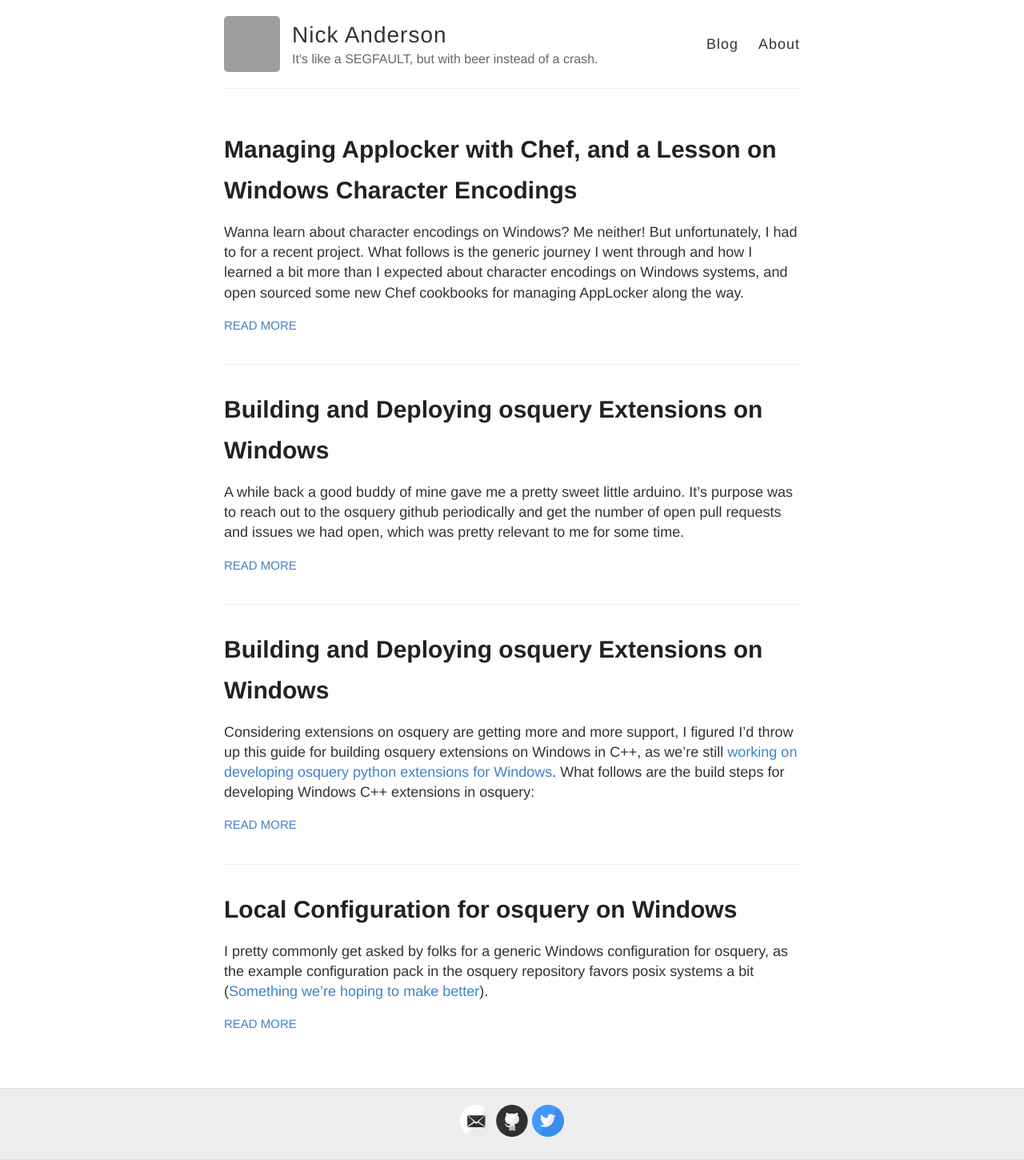
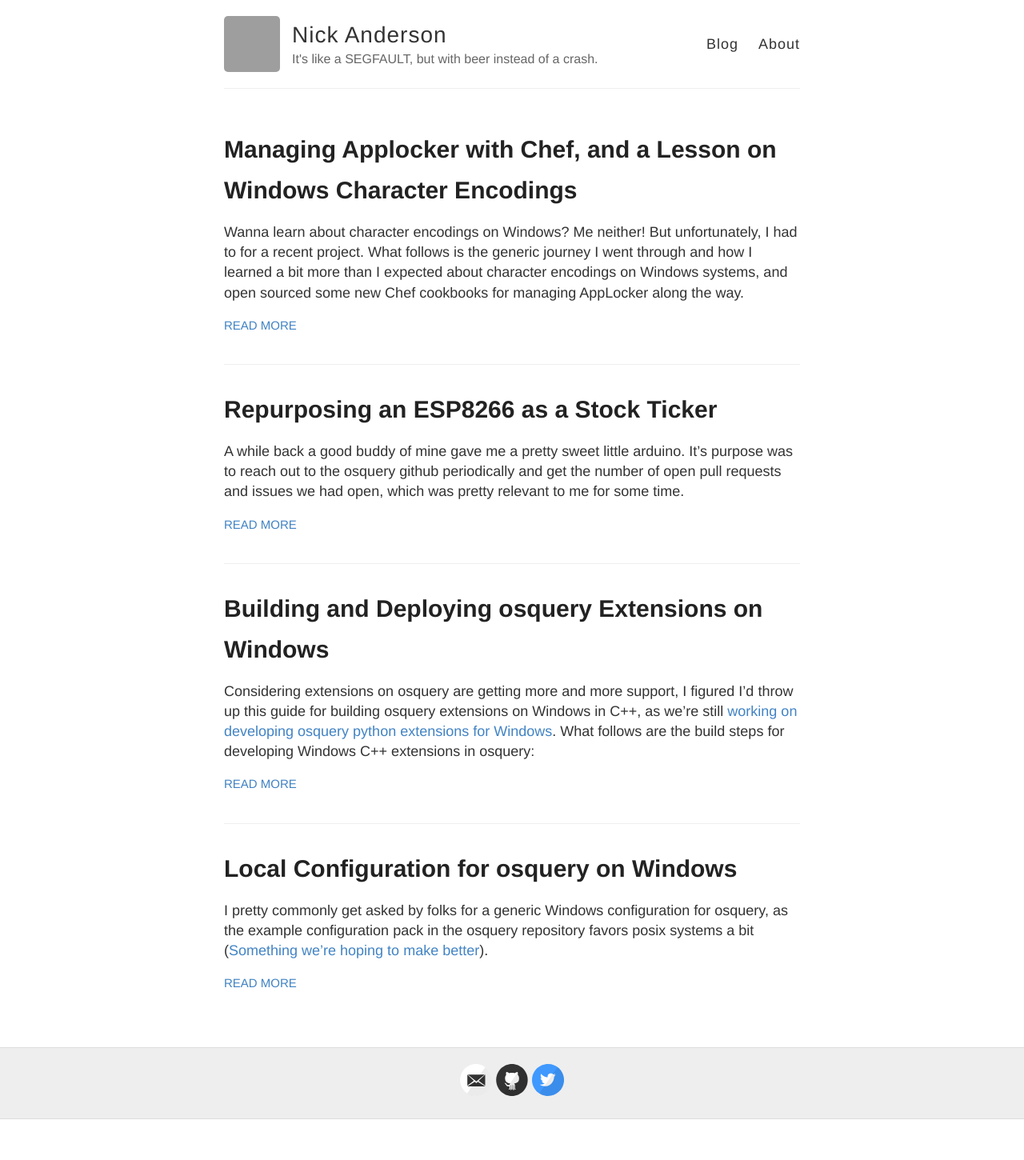
Before and after one commit to muffins/brewfault.io, a Jekyll site: the page built from index.html, in a window 1280 px wide. Shown: the whole page at 80% size. Built offline with Jekyll 4.4.1, drawn with Linux system fonts in a browser that asks for light colours; after the commit the page ends 1399 px from its top, so only the background shows below that; grey boxes are pictures that could not be loaded.

Commit message:
fix stock ticker title

```diff
--- a/_posts/2019-05-23-repurposing_an_esp8266_as_a_stock_ticker.md
+++ b/_posts/2019-05-23-repurposing_an_esp8266_as_a_stock_ticker.md
@@ -1,6 +1,6 @@
 ---
 layout: post
-title: Building and Deploying osquery Extensions on Windows
+title: Repurposing an ESP8266 as a Stock Ticker
 comments: true
 ---
 
```
